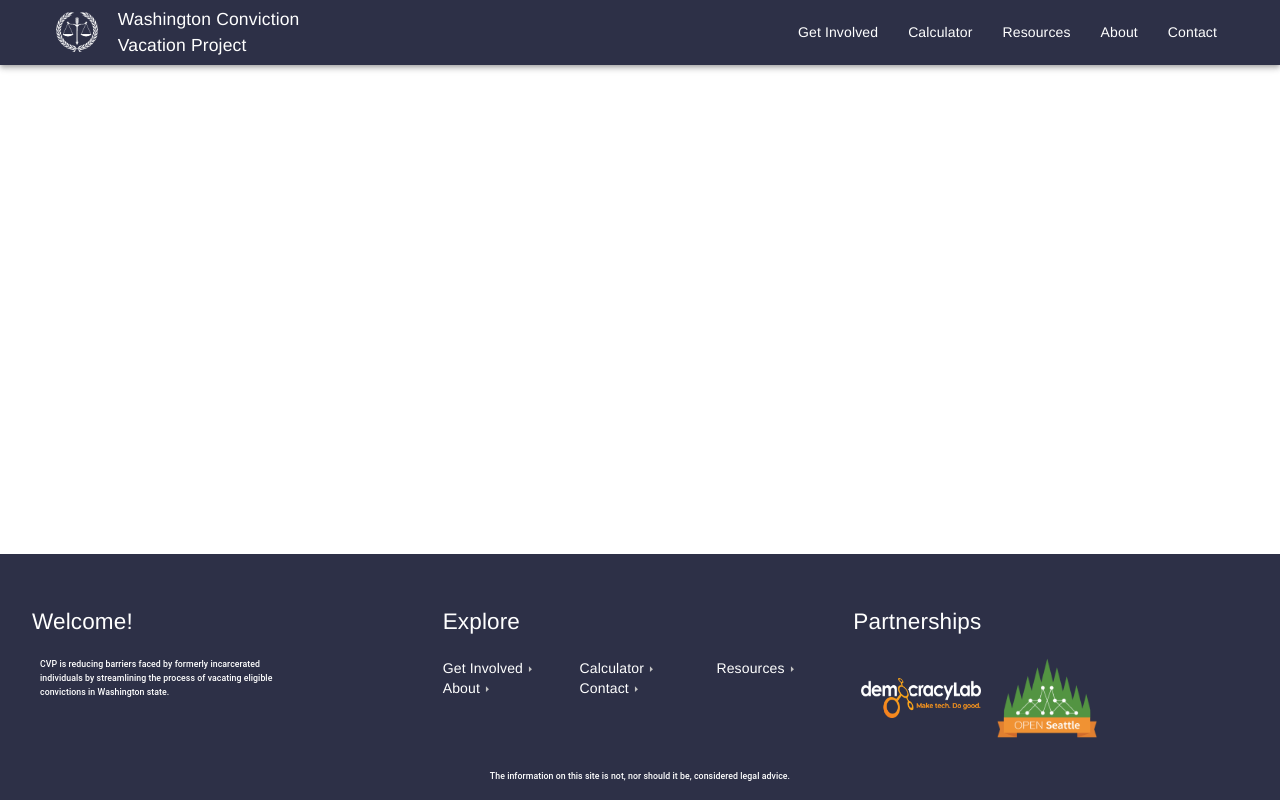
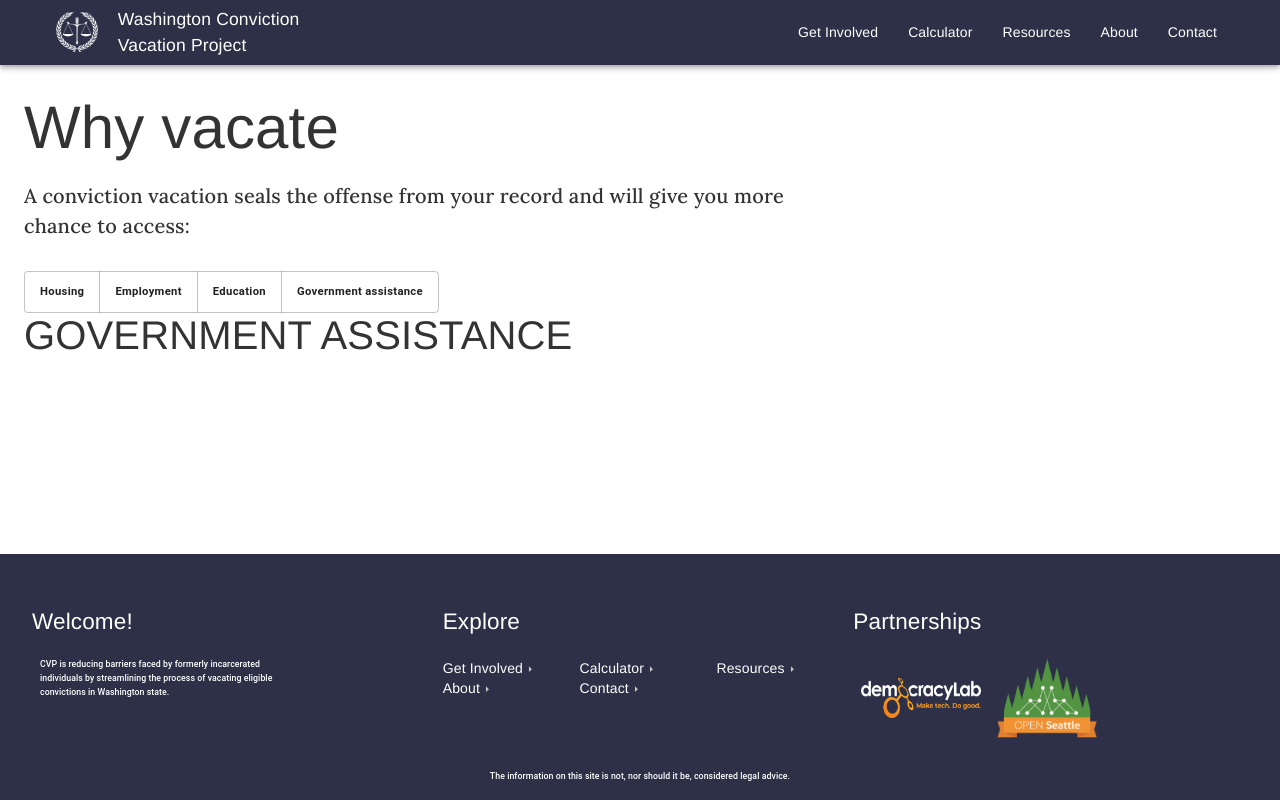
Before and after one commit to openseattle/clearviction-v1, a React (Create React App) app: page /why-vacate/government-assistance in a window 1280 px wide. Built offline with nearby package versions, Linux system fonts and the light colour scheme.

Commit message:
create WhyVacatePage
routing setup

```diff
--- a/src/App.js
+++ b/src/App.js
@@ -10,6 +10,7 @@ import AboutPage from "./Pages/AboutPage";
 import ContactPage from "./Pages/ContactPage";
 import VolunteerPage from "./Pages/VolunteerPage";
 import Footer from "./Components/Footer";
+import WhyVacatePage from "./Pages/WhyVacatePage";
 // import Navigation from "./Components/Navigation";
 
 function App() {
@@ -48,6 +49,9 @@ function App() {
             <Route exact path="/volunteer">
               <VolunteerPage />
             </Route>
+            <Route path="/why-vacate">
+              <WhyVacatePage />
+            </Route>
           </Switch>
           <Footer />
         </Box>
--- /dev/null
+++ b/src/Pages/WhyVacateAssistance.jsx
@@ -0,0 +1,11 @@
+import { Container, Typography, } from "@material-ui/core";
+
+const WhyVacateAssistance = () => {
+  return (
+    <Container>
+        <Typography variant="h2">GOVERNMENT ASSISTANCE</Typography>
+    </Container>
+  );
+};
+
+export default WhyVacateAssistance;
--- /dev/null
+++ b/src/Pages/WhyVacateEducation.jsx
@@ -0,0 +1,11 @@
+import { Container, Typography, } from "@material-ui/core";
+
+const WhyVacateEducation = () => {
+  return (
+    <Container>
+        <Typography variant="h2">EDUCATION</Typography>
+    </Container>
+  );
+};
+
+export default WhyVacateEducation;
--- /dev/null
+++ b/src/Pages/WhyVacateEmployment.jsx
@@ -0,0 +1,11 @@
+import { Container, Typography, } from "@material-ui/core";
+
+const WhyVacateEmployment = () => {
+  return (
+    <Container>
+        <Typography variant="h2">EMPLOYMENT</Typography>
+    </Container>
+  );
+};
+
+export default WhyVacateEmployment;
--- /dev/null
+++ b/src/Pages/WhyVacateHousing.jsx
@@ -0,0 +1,11 @@
+import { Container, Typography, } from "@material-ui/core";
+
+const WhyVacateHousing = () => {
+  return (
+    <Container>
+        <Typography variant="h2">HOUSING</Typography>
+    </Container>
+  );
+};
+
+export default WhyVacateHousing;
--- /dev/null
+++ b/src/Pages/WhyVacatePage.jsx
@@ -0,0 +1,42 @@
+import { Container, ButtonGroup, Button } from "@material-ui/core";
+import { Route, Link as RouterLink } from "react-router-dom";
+import HeroPanel from "../Components/HeroPanel";
+import WhyVacateAssistance from "./WhyVacateAssistance";
+import WhyVacateEducation from "./WhyVacateEducation";
+import WhyVacateEmployment from "./WhyVacateEmployment";
+import WhyVacateHousing from "./WhyVacateHousing";
+
+const WhyVacatePage = () => {
+  return (
+    <>
+      <Container>
+        <HeroPanel
+          title={"Why vacate"}
+          subtitle={
+            "A conviction vacation seals the offense from your record and will give you more chance to access:"
+          }
+        />
+        <ButtonGroup>
+          <Button to="/why-vacate/housing" component={RouterLink}>Housing</Button>
+          <Button href="/why-vacate/employment">Employment</Button>
+          <Button href="/why-vacate/education">Education</Button>
+          <Button href="/why-vacate/government-assistance">Government assistance</Button>
+        </ButtonGroup>
+      </Container>
+      <Route exact path="/why-vacate/housing">
+        <WhyVacateHousing />
+      </Route>
+      <Route exact path="/why-vacate/employment">
+        <WhyVacateEmployment />
+      </Route>
+      <Route exact path="/why-vacate/education">
+        <WhyVacateEducation />
+      </Route>
+      <Route exact path="/why-vacate/government-assistance">
+        <WhyVacateAssistance />
+      </Route>
+    </>
+  );
+};
+
+export default WhyVacatePage;
```
